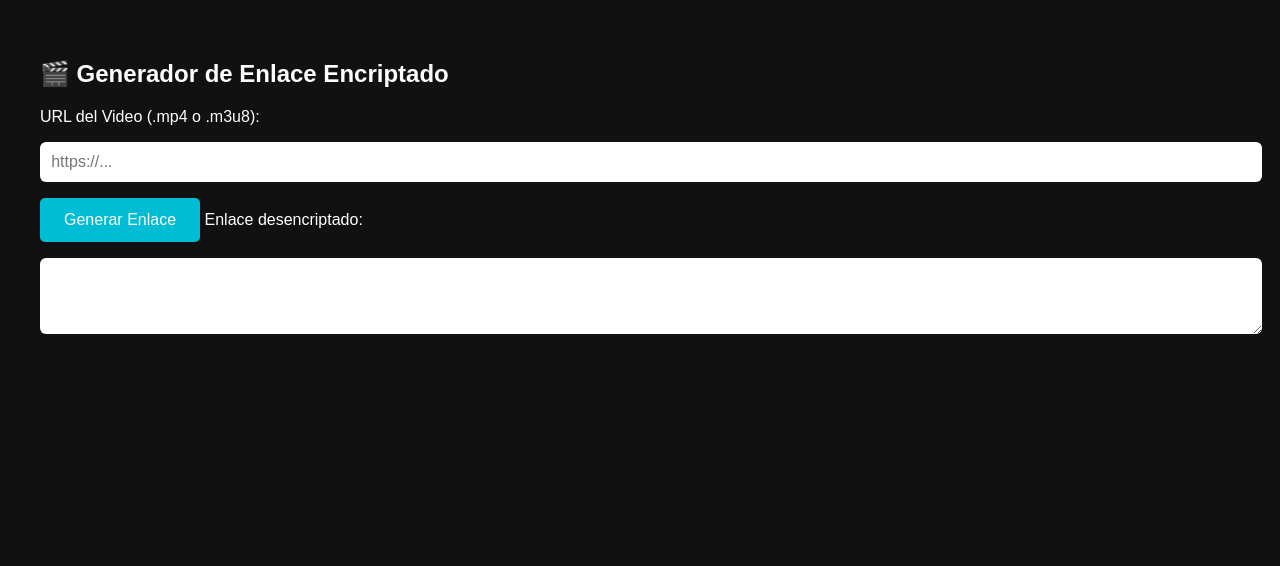
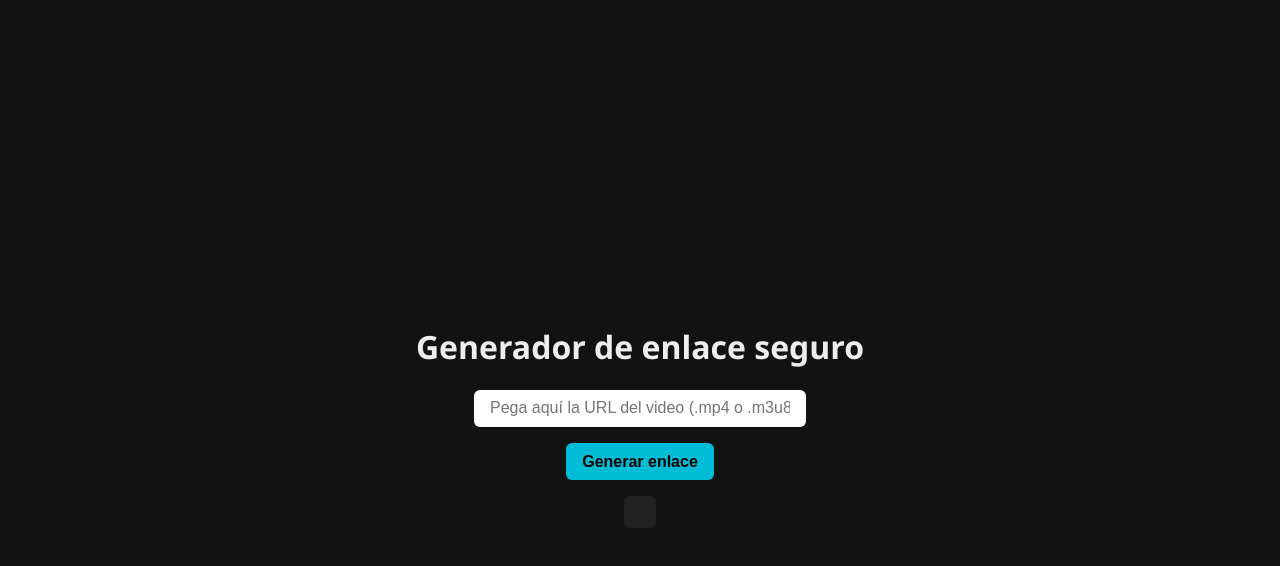
Before and after one commit to TvAcount/tv, a plain HTML site: page index.html in a window 1280 px wide. Drawn offline with Linux system fonts and the light colour scheme.

Commit message:
Update index.html

```diff
--- a/index.html
+++ b/index.html
@@ -1,54 +1,78 @@
 <!DOCTYPE html>
 <html lang="es">
 <head>
-  <meta charset="UTF-8">
-  <title>Generador Enlace Encriptado</title>
-  <meta name="viewport" content="width=device-width, initial-scale=1">
+  <meta charset="UTF-8" />
+  <title>Generador de enlace seguro</title>
+  <meta name="viewport" content="width=device-width, initial-scale=1" />
   <style>
     body {
-      font-family: sans-serif;
-      background: #111;
-      color: #fff;
-      padding: 2rem;
+      background: #121212;
+      color: #eee;
+      font-family: 'Segoe UI', Tahoma, Geneva, Verdana, sans-serif;
+      display: flex;
+      flex-direction: column;
+      justify-content: center;
+      align-items: center;
+      height: 100vh;
+      margin: 0;
+      padding: 1rem;
     }
-    input, textarea {
-      width: 100%;
-      padding: 0.7rem;
-      margin-top: 1rem;
+    input, button {
       font-size: 1rem;
+      padding: 0.6rem 1rem;
       border-radius: 6px;
       border: none;
+      outline: none;
+    }
+    input {
+      width: 300px;
+      margin-bottom: 1rem;
     }
     button {
-      background: #00bcd4;
-      color: white;
-      padding: 0.8rem 1.5rem;
-      border: none;
+      background-color: #00bcd4;
+      color: black;
+      cursor: pointer;
+      font-weight: bold;
+    }
+    button:hover {
+      background-color: #33d6f7;
+    }
+    #result {
       margin-top: 1rem;
-      cursor: pointer;
-      font-size: 1rem;
-      border-radius: 5px;
+      word-break: break-all;
+      max-width: 90vw;
+      background: #222;
+      padding: 1rem;
+      border-radius: 6px;
+      font-size: 0.9rem;
     }
   </style>
 </head>
 <body>
-  <h2>🎬 Generador de Enlace Encriptado</h2>
-  <label>URL del Video (.mp4 o .m3u8):</label>
-  <input type="text" id="videoUrl" placeholder="https://..." />
 
-  <button onclick="generar()">Generar Enlace</button>
+<h1>Generador de enlace seguro</h1>
+<input id="inputUrl" type="text" placeholder="Pega aquí la URL del video (.mp4 o .m3u8)" />
+<button id="generateBtn">Generar enlace</button>
 
-  <label>Enlace desencriptado:</label>
-  <textarea id="output" rows="3" readonly></textarea>
+<div id="result" aria-live="polite"></div>
 
-  <script>
-    function generar() {
-      var url = document.getElementById('videoUrl').value.trim();
-      if (!url) return alert('Por favor ingresa una URL válida');
+<script>
+  document.getElementById('generateBtn').addEventListener('click', function () {
+    var url = document.getElementById('inputUrl').value.trim();
+    if (!url) {
+      alert('Por favor, ingresa una URL válida.');
+      return;
+    }
+    try {
       var encoded = btoa(url);
-      var finalUrl = 'desencriptador.html?data=' + encodeURIComponent(encoded);
-      document.getElementById('output').value = finalUrl;
+      // Cambia 'desencriptador.html' por la ruta correcta donde tengas el archivo
+      var link = window.location.origin + window.location.pathname.replace(/[^\/]*$/, '') + 'desencriptador.html?data=' + encodeURIComponent(encoded);
+      document.getElementById('result').textContent = link;
+    } catch (e) {
+      alert('Error al codificar la URL.');
     }
-  </script>
+  });
+</script>
+
 </body>
 </html>
```
